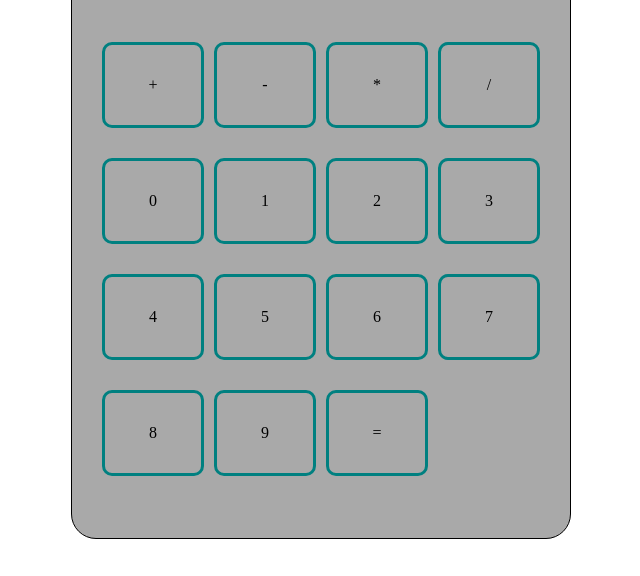
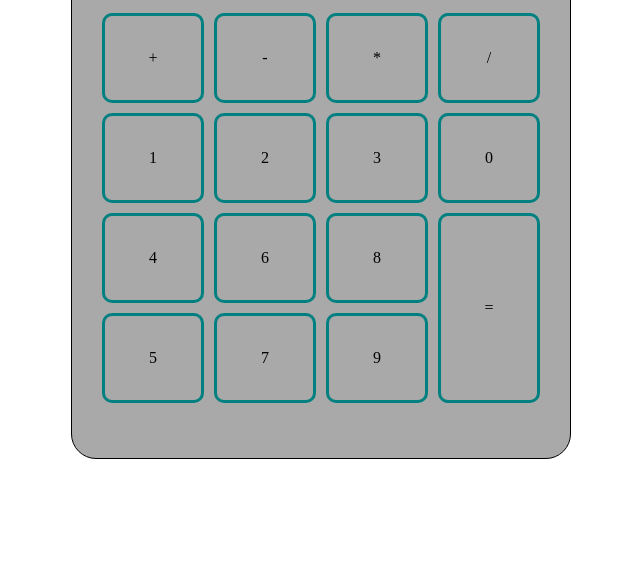
Before and after one commit to KeratinL/calculator, a plain HTML site: page index.html in a window 1280 px wide. Shown: the part 224-800 px from the top of the page, without its empty margins (319-959 px from the left). Drawn offline with Linux system fonts and the light colour scheme.

Commit message:
Style calculator UX

```diff
--- a/index.html
+++ b/index.html
@@ -19,10 +19,10 @@
                 <div class="subtract">-</div>
                 <div class="multiply">*</div>
                 <div class="divide">/</div>
-                <div class="zero">0</div>
                 <div class="one">1</div>
                 <div class="two">2</div>
                 <div class="three">3</div>
+                <div class="zero">0</div>
             </div>
             <div class="bottom">
                 <div class="four">4</div>
--- a/style.css
+++ b/style.css
@@ -1,22 +1,21 @@
 .container {
     border: 1px solid black;
-    height: 700px;
+    height: 620px;
     width: 500px;
     margin: 5% auto auto auto;
-    padding: 30px;
+    padding: 55px 30px;
     box-sizing: border-box;
     background-color: darkgrey;
     border-radius: 25px;
+    display: flex;
+    flex-direction: column;
 
 }
 
 .display {
     display: flex;
-    flex: 1 1 auto;
     border: 1px solid black;
     font-size: 75px;
-    height: 125px;
-    width: 97.8%;
     justify-content: end;
     align-items: center;
     padding-right: 10px;
@@ -27,60 +26,61 @@
 
 .buttons {
     display: flex;
+    flex: 1 0 auto;
+    flex-wrap: wrap;
+    width: 438px;
+    height: 450px;
+}
+
+
+
+.top {
+    display: flex;
+    flex: 1 1 auto;
     width: 100%;
     flex-wrap: wrap;
+    gap: 10px;
+    align-content: flex-start;
+    margin-top: 30px;
+}
+
+.bottom {
+    display: flex;
+    flex-wrap: wrap;
     flex-direction: column;
+    align-content: flex-start;
+    flex: 0 1 auto;
+    height: 220px;
+    gap: 10px;
+    margin-top: 10px;
 }
 
 .top div {
     display: flex;
+    flex: 1 1 auto;
     border: 3px solid teal;
-    height: 80px;
+    height: 90px;
     width: 96px;
     border-radius: 10px;
     justify-content: center;
     align-items: center;
-    margin: 10px 0px;
+    box-sizing: border-box;
 }
 
 .bottom div {
     display: flex;
+    flex-wrap: wrap;
+    flex: 0 1 auto;
     border: 3px solid teal;
-    height: 80px;
-    width: 96px;
+    height: 90px;
+    width: 102px;
     border-radius: 10px;
     justify-content: center;
     align-items: center;
-    margin: 10px 0px;
+    box-sizing: border-box;
 }
 
-.top,
-.bottom {
-    display: flex;
-    flex: 1;
-    flex-wrap: wrap;
-    width: 100%;
-    margin-top: 35px;
-    gap: 10px;
+.bottom .equal {
+    height: 190px;
+    box-sizing: border-box;
 }
-
-.bottom {
-    margin-top: 10px;
-}
-
-/*bottom {
-    display: flex;
-    flex: 1;
-    flex-wrap: wrap;
-    width: 100%;
-    margin-top: 35px;
-    gap: 10px;
-}
-/*
-/*
-.buttons .equal {
-    display: flex;
-    margin-left: auto;
-
-}
-*/
```
